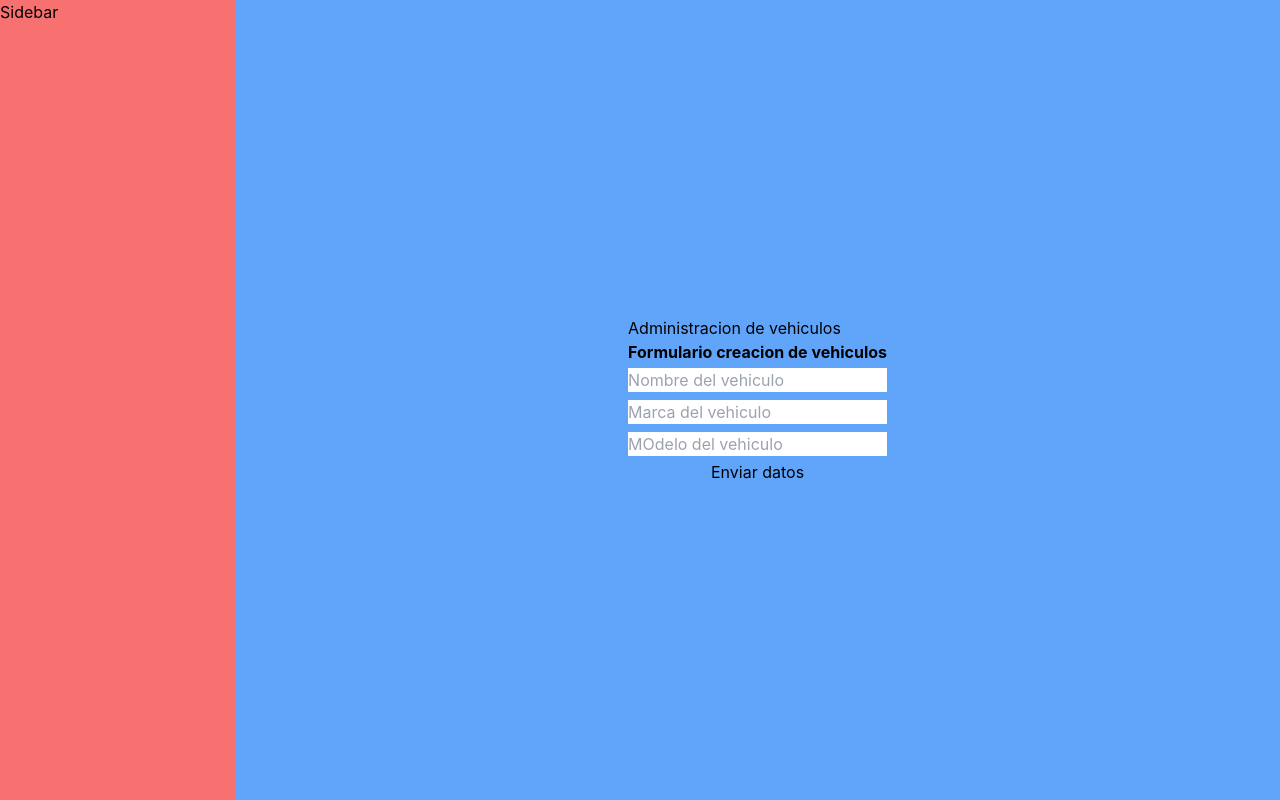
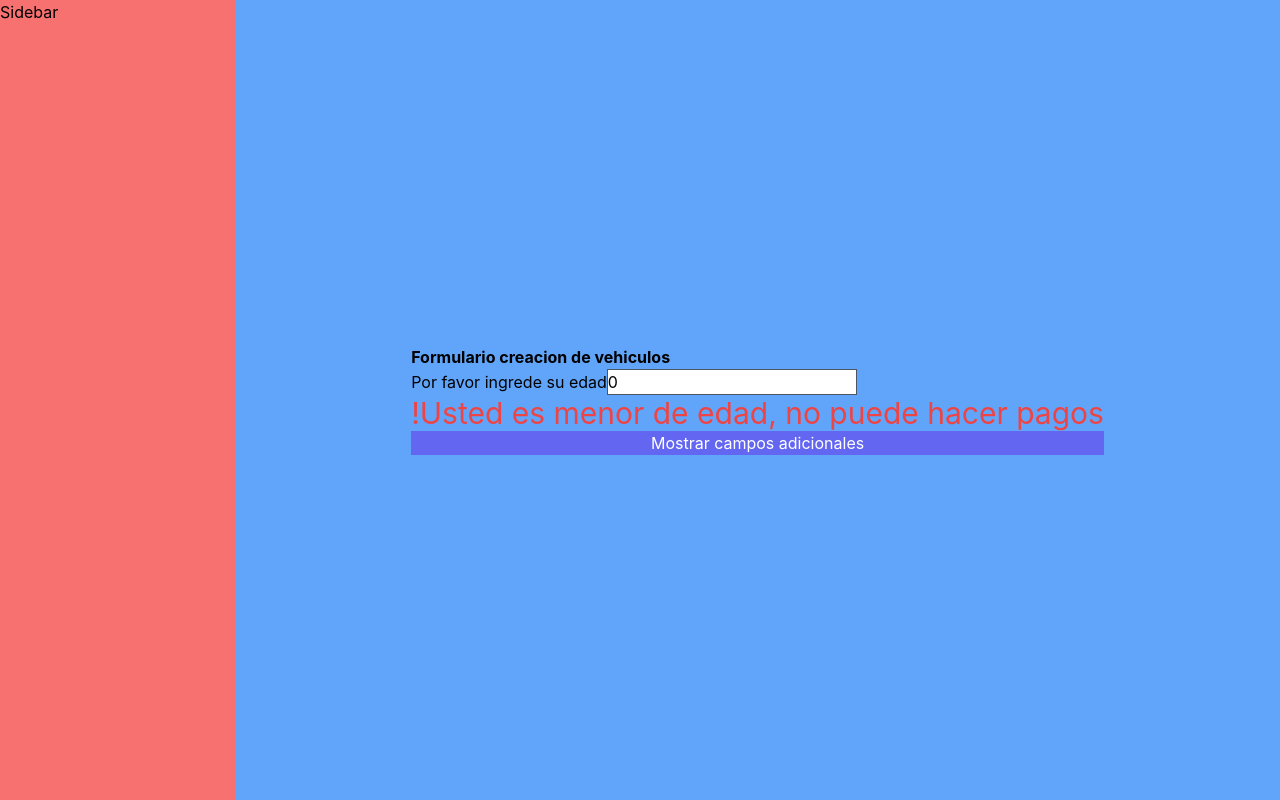
Before and after one commit to coscristian/Concesionario, a React (Create React App) app: page /admin/vehiculos in a window 1280 px wide. Built offline with nearby package versions, Linux system fonts and the light colour scheme.

Commit message:
Ejemplo renderización condicional

```diff
--- a/src/pages/admin/Vehiculos.jsx
+++ b/src/pages/admin/Vehiculos.jsx
@@ -1,43 +1,62 @@
 import React, {useEffect, useState} from 'react';
+
+// Realizar un formulario que le pida al usuario su edad y muestre un mensaje que diga si el usuario es mayor de edad
+
 
 const Vehiculos = () => {
 
   // En los Onchange settear los estados
   // UseEffect poner a escuchar los estados a medida que van cambiando
 
-  // Getter, Setter
-  const [nombre, setNombreVehiculo] = useState(""); // Valor inicial para la variable
-  const [marca, setMarcaVehiculo] = useState("");
-  const [modelo, setModeloVehiculo] = useState("");
+  const [edad, setEdad] = useState(0);
+  const [esMenorDeEdad, setEsMenorDeEdad] = useState(false);
+  const [mostrarCamposAdicionales, setMostrarCamposAdicionales] = useState(false);
 
   useEffect(() => {
-    console.log("Hola, soy un useEffect que se ejecuta solo una vez cuando la pagina se renderiza porque tiene el array de dependencias vacío");
-
-  }, []);
-
-  const enviarDatosAlBackend = () => {
-    console.log("El nombre del vehiculo es:", nombre);
-    console.log("La marca del vehiuclo es:", marca);
-    console.log("El modelo del vehiculo es:", modelo);
-  }
-
-  // UseEffect escuchar variable
-  useEffect(() => {
-    console.log("Esto es una función que se ejecuta cada que se cambia el valor de nombre vehiculo");
-    console.log("El valor de la variable es: ", nombre);
-  },[nombre]);
-
+    if (edad >= 18){
+      setEsMenorDeEdad(false);
+      console.log("La persona es mayor de edad");
+    }else{
+      setEsMenorDeEdad(true);
+      console.log("La persona es menor de edad");
+    }
+  })
 
   return (
     <div>
-      <div>Administracion de vehiculos</div>
       <form className='flex flex-col'>
-        <h2 className='font-bold'>Formulario creacion de vehiculos</h2>
-        <input onChange={(e) => {setNombreVehiculo(e.target.value)}} className="my-1" type="text" placeholder='Nombre del vehiculo' />
-        <input onChange={(e) => {setMarcaVehiculo(e.target.value)}} className="my-1" type="text" placeholder='Marca del vehiculo' />
-        <input onChange={(e) => {setModeloVehiculo(e.target.value)}} className="my-1" type="text" placeholder='MOdelo del vehiculo' />
-        <button type="button" onClick={enviarDatosAlBackend}>Enviar datos</button>
-      </form>
+          <h2 className='font-bold'>Formulario creacion de vehiculos</h2>
+          <label htmlFor='edad'>Por favor ingrede su edad
+            <input value={edad} onChange={(e) => {
+              setEdad(e.target.value);
+            }}
+            className="border border-gray-600" name='edad' type="number"></input>
+          </label>
+
+          {
+            esMenorDeEdad ? (
+              <span className='text-3xl text-red-500'>!Usted es menor de edad, no puede hacer pagos</span>
+            ): (
+              <span className='text-3xl text-green-500'>!Usted es mayor de edad, puede hacer pagos</span>
+          )}
+          <button onClick={() => {
+            setMostrarCamposAdicionales(!mostrarCamposAdicionales);
+          }} type='button' className='text-white bg-indigo-500'>Mostrar campos adicionales</button>
+
+          {mostrarCamposAdicionales && (
+            <div>
+              <input className='border bg-gray-400 my-2 p-3' placeholder='dato nuevo' type='text'></input>
+              <input className='border bg-gray-400 my-2 p-3' placeholder='dato nuevo' type='text'></input>
+              <input className='border bg-gray-400 my-2 p-3' placeholder='dato nuevo' type='text'></input>
+              <input className='border bg-gray-400 my-2 p-3' placeholder='dato nuevo' type='text'></input>
+              <input className='border bg-gray-400 my-2 p-3' placeholder='dato nuevo' type='text'></input>
+            </div>
+          )
+
+
+          }
+
+        </form>
     </div>
   );
 }
```
